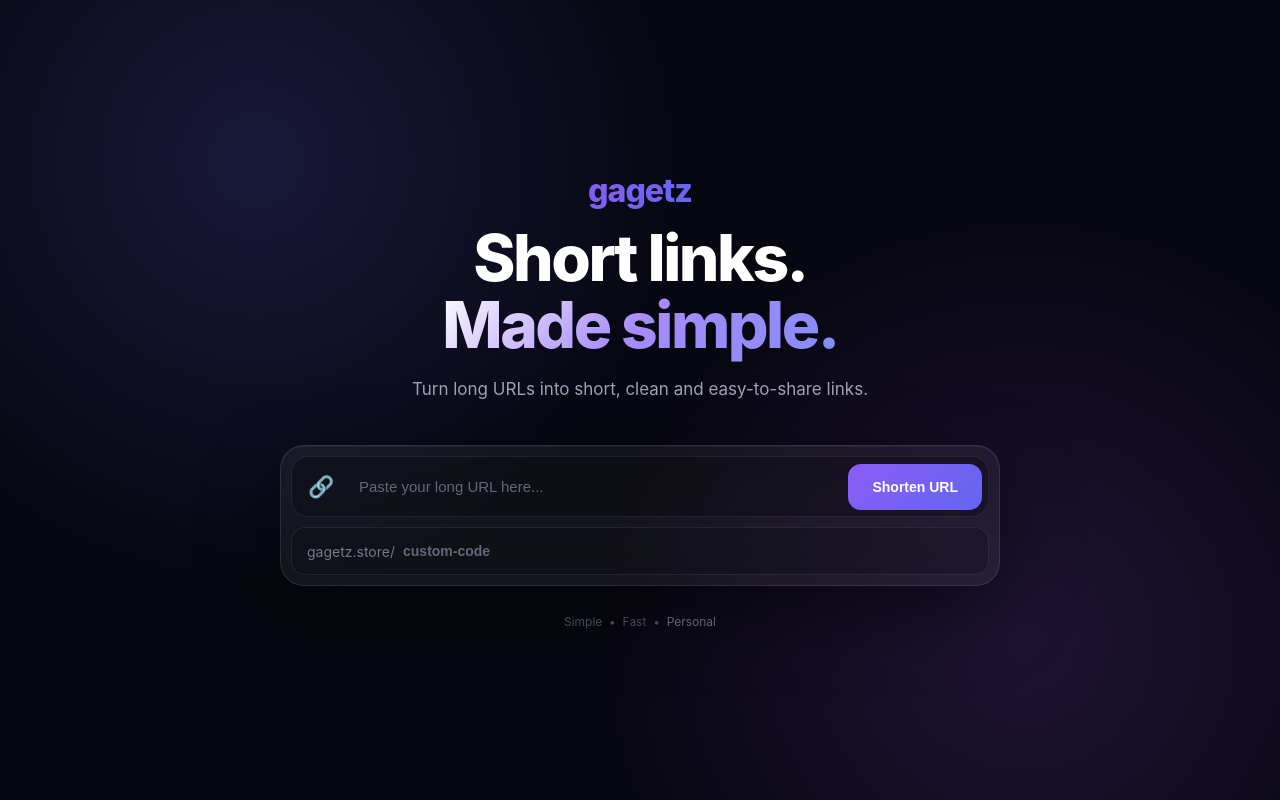
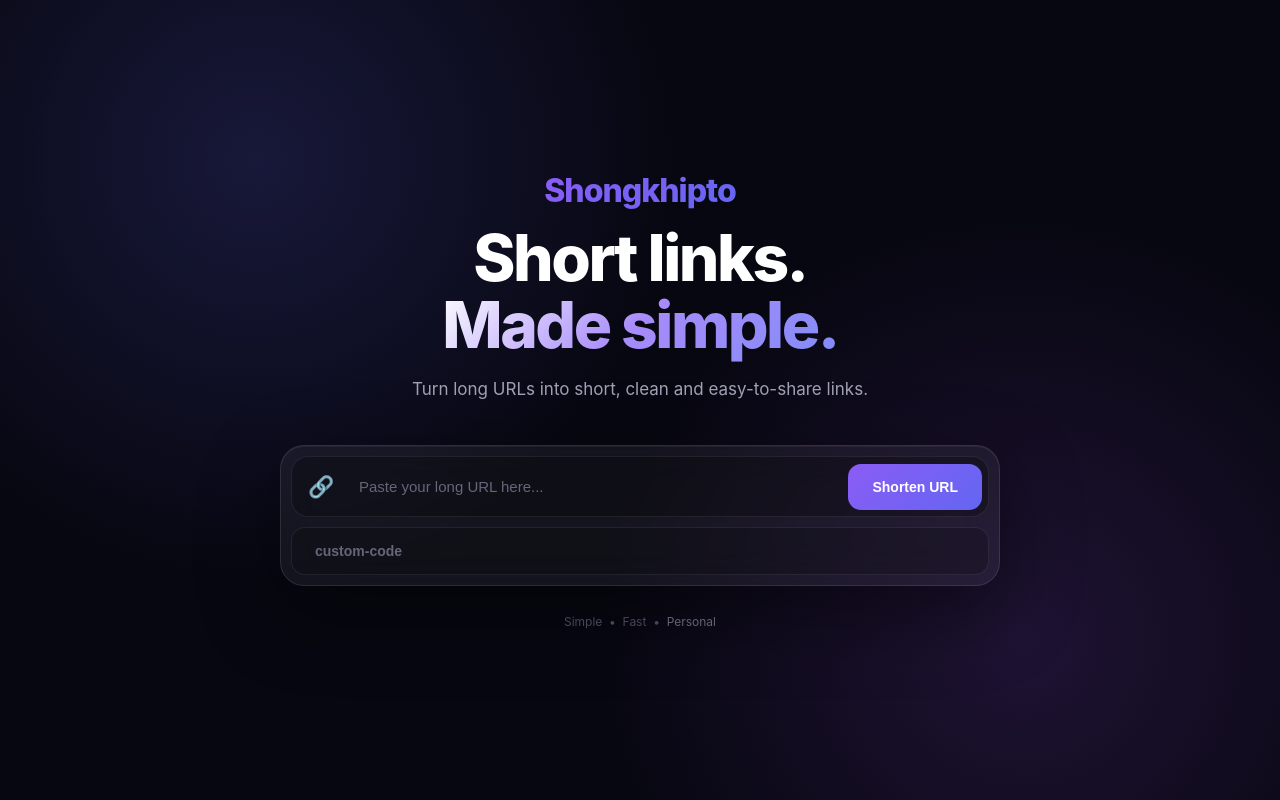
Before and after one commit to ariful-islam01/shongkhipto, a website: page public/index.html in a window 1280 px wide. Drawn offline with Linux system fonts and the light colour scheme; no server answers.

Commit message:
Update Shongkhipto branding and dynamic base URL

```diff
--- a/public/index.html
+++ b/public/index.html
@@ -10,7 +10,7 @@
         content="width=device-width, initial-scale=1.0"
     >
 
-    <title>Gagetz — URL Shortener</title>
+    <title>Shongkhipto — URL Shortener</title>
 
 
     <style>
@@ -605,7 +605,7 @@
 
         <div class="logo">
 
-            <span>gagetz</span>
+            <span>Shongkhipto</span>
 
         </div>
 
@@ -662,9 +662,7 @@
 
             <div class="custom-wrapper">
 
-                <span>
-                    gagetz.store/
-                </span>
+                <span id="domainPrefix"></span>
 
 
                 <input
@@ -740,6 +738,29 @@
 
 
     <script>
+        async function loadConfig() {
+
+    try {
+
+        const response =
+            await fetch("/api/config");
+
+        const config =
+            await response.json();
+
+        document.getElementById("domainPrefix").innerText =
+            config.baseUrl.replace(/\/$/, "") + "/";
+
+    } catch (error) {
+
+        document.getElementById("domainPrefix").innerText =
+            "";
+
+    }
+
+}
+
+loadConfig();
 
 
         // =========================
--- a/server.js
+++ b/server.js
@@ -33,7 +33,11 @@
 app.use(express.json());
 
 app.use(express.static("public"));
-
+app.get("/api/config", (req, res) => {
+    res.json({
+        baseUrl: BASE_URL
+    });
+});
 
 // =========================
 // Generate Random 3-Character Code
```
Also changed, not shown: 1 other file.
